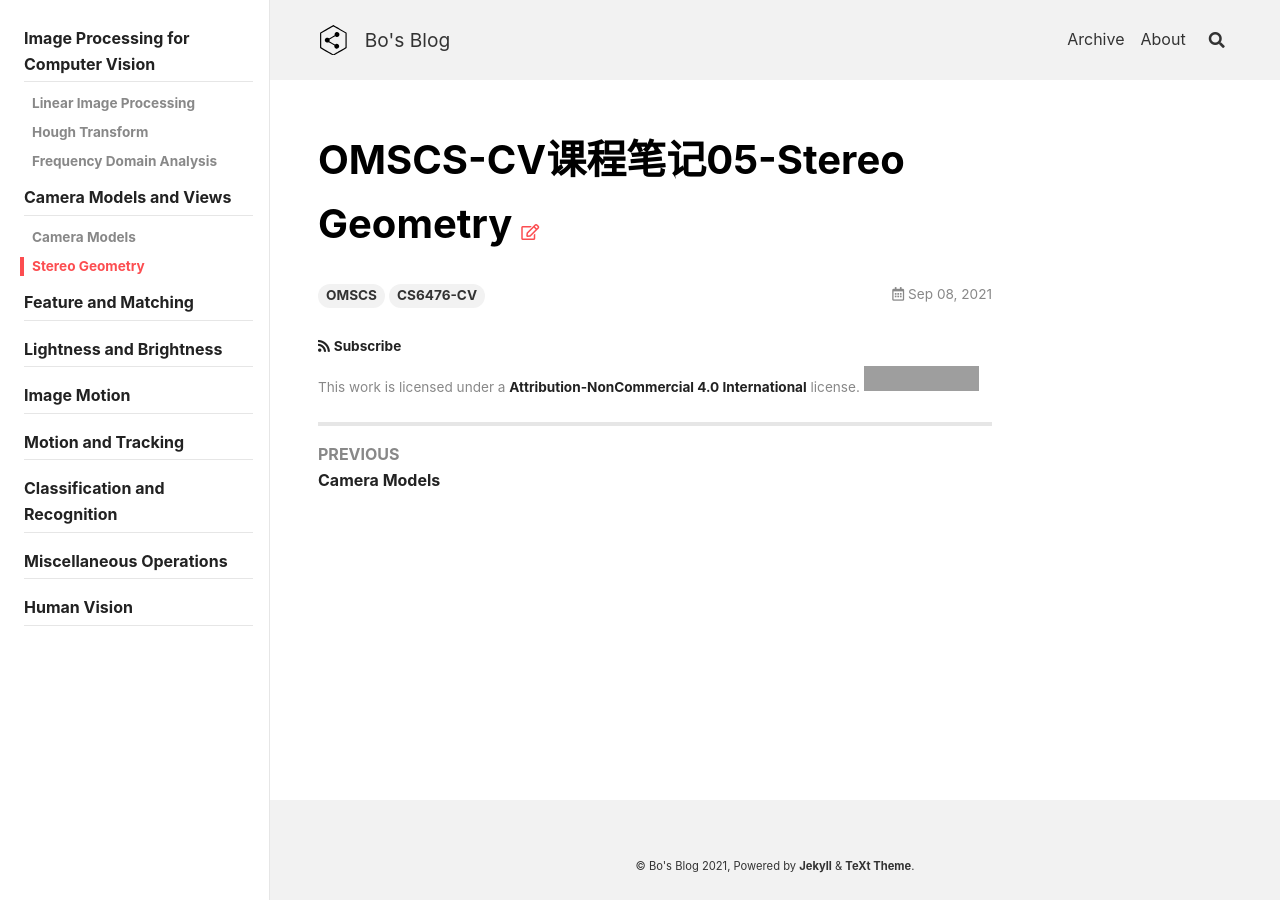
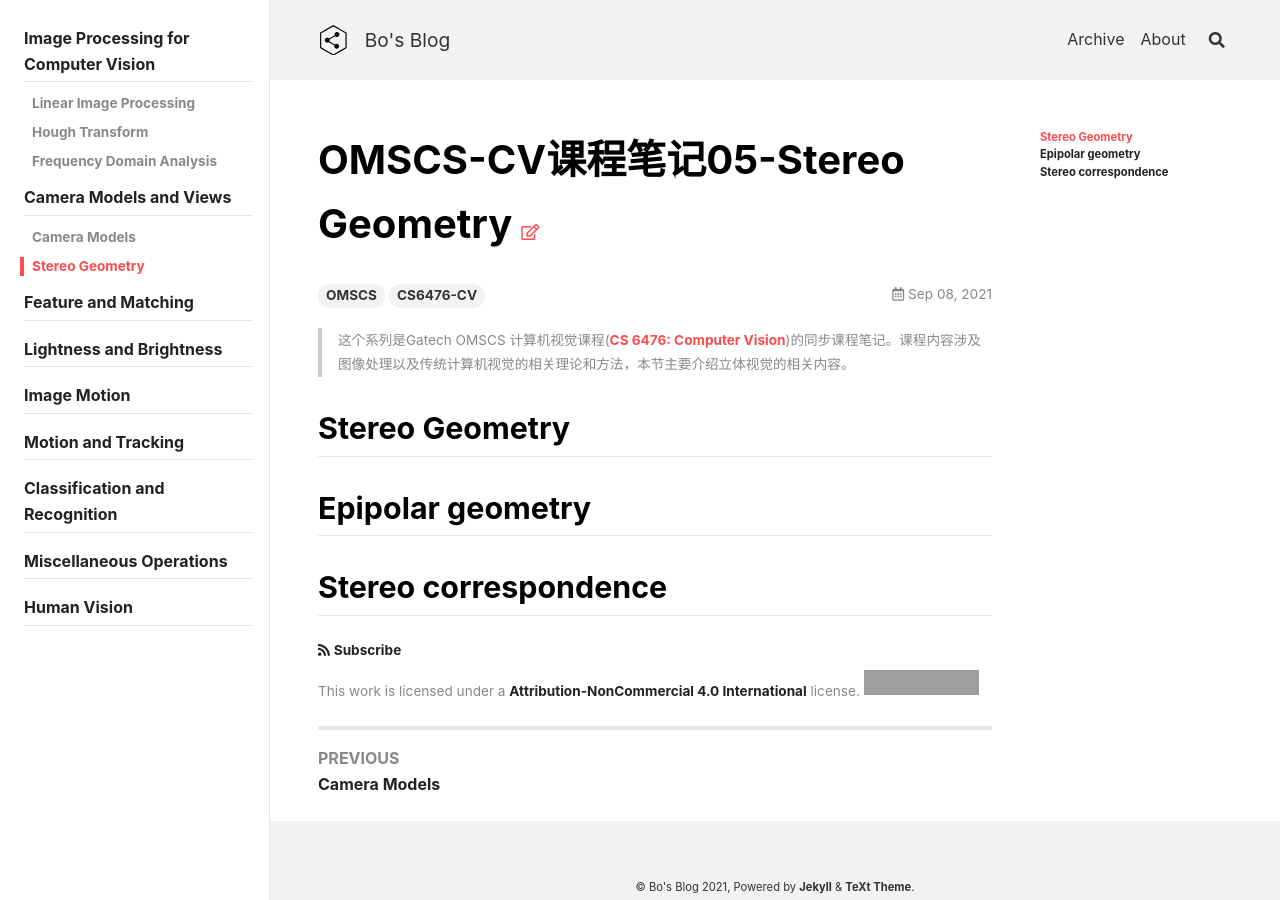
Before and after one commit to peng00bo00/peng00bo00_previous_blog, a Jekyll site: the page built from _posts/2021-09-08-OMSCS-CV-NOTES-05.md, in a window 1280 px wide. Built offline with Jekyll 4.4.1, drawn with Linux system fonts in a browser that asks for light colours; nearby versions of some CDN libraries; grey boxes are pictures that could not be loaded.

Commit message:
Update 2021-09-08-OMSCS-CV-NOTES-05.md

```diff
--- a/_posts/2021-09-08-OMSCS-CV-NOTES-05.md
+++ b/_posts/2021-09-08-OMSCS-CV-NOTES-05.md
@@ -8,3 +8,12 @@ aside:
 sidebar:
   nav: OMSCS-CV
 ---
+
+> 这个系列是Gatech OMSCS 计算机视觉课程([CS 6476: Computer Vision](https://omscs.gatech.edu/cs-6476-computer-vision))的同步课程笔记。课程内容涉及图像处理以及传统计算机视觉的相关理论和方法，本节主要介绍立体视觉的相关内容。
+<!--more-->
+
+## Stereo Geometry
+
+## Epipolar geometry
+
+## Stereo correspondence
```
